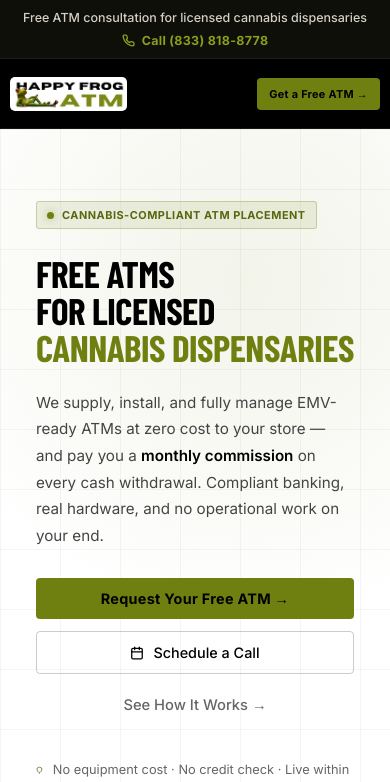
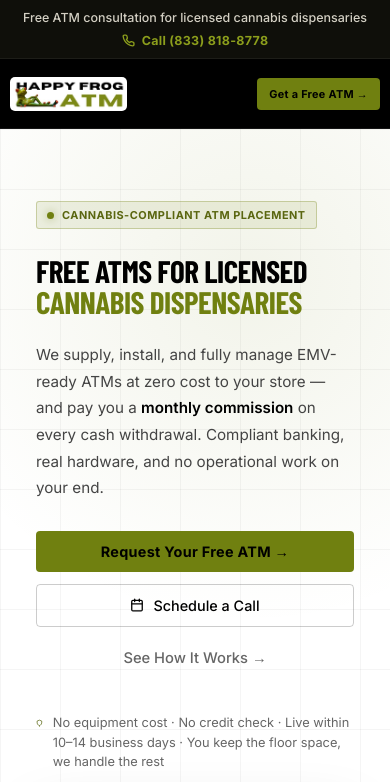
Before and after one commit to Idea-Fueled/happy-frog-atm, a Next.js app in the folder happyfrog-nextjs/: page / in a window 390 px wide. Shown: the top 782 px of the page. Built offline with nearby package versions, Linux system fonts and the light colour scheme; a web font is replaced by a local one.

Commit message:
style: fix responsive typography and scale headings proportionally for mobile/tablets

```diff
--- a/happyfrog-nextjs/app/globals.css
+++ b/happyfrog-nextjs/app/globals.css
@@ -347,6 +347,8 @@
   .fwrap{grid-template-columns:1fr;gap:3rem}
 }
 @media(max-width:900px){
+  .hero h1{font-size:clamp(2.2rem,6vw,3.2rem);line-height:1.02}
+  .sh2{font-size:clamp(1.9rem,5vw,2.6rem);line-height:1.02}
   .sh2 br,
   .hero h1 br{display:none}
   .sh2 .olive,
@@ -369,7 +371,7 @@
   .foot-brand{grid-column:1/-1}
 }
 @media(max-width:600px){
-  .sh2{font-size:clamp(1.8rem,8vw,2.5rem)}
+  .sh2{font-size:clamp(1.5rem,6vw,2.0rem)}
   .steps{grid-template-columns:1fr}
   .step{border-right:none!important;border-bottom:1px solid rgba(255,255,255,.06)!important}
   .step:last-child{border-bottom:none!important}
@@ -477,8 +479,8 @@
     padding:0 1.25rem 2.5rem;
   }
   .hero h1{
-    font-size:clamp(2rem,9.5vw,2.8rem);
-    line-height:1.0;
+    font-size:clamp(1.7rem,8vw,2.4rem);
+    line-height:1.02;
   }
   .sbadge{
     font-size:clamp(0.6rem, 2.8vw, 0.7rem);
```
